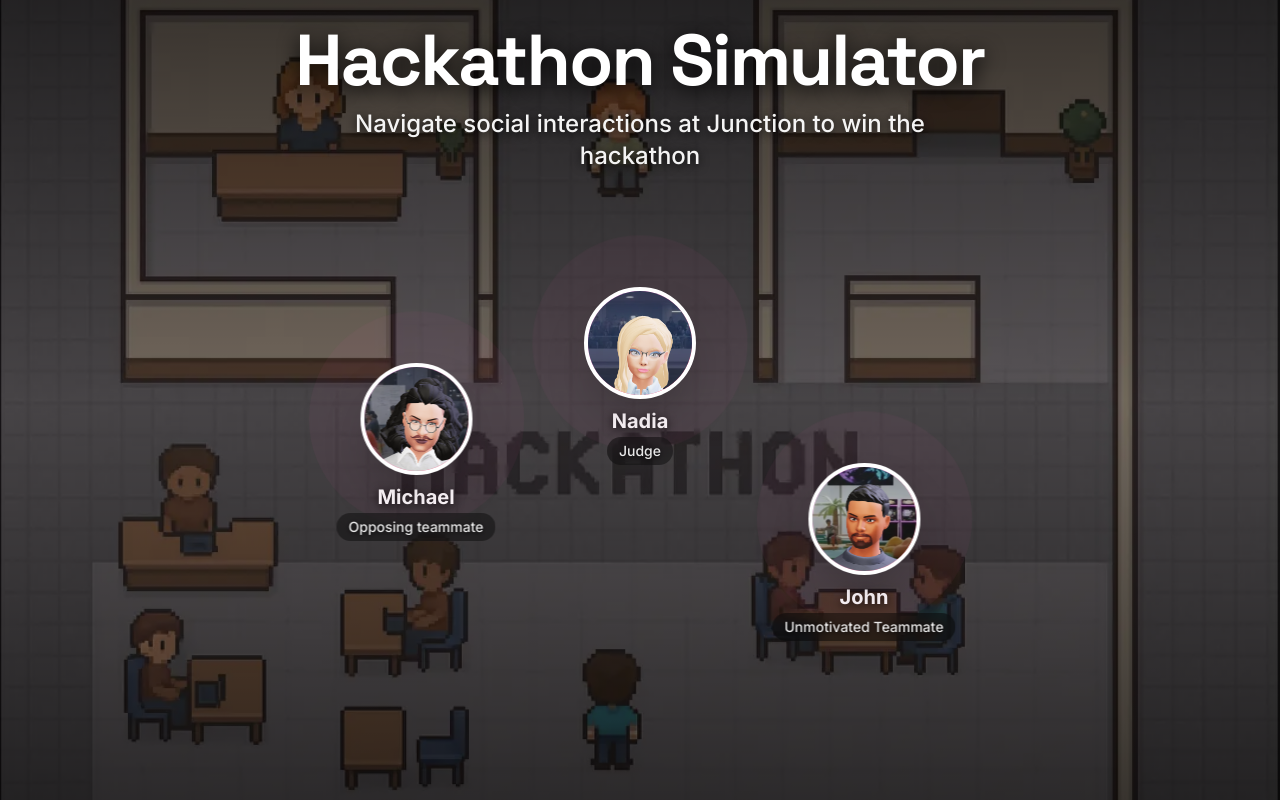
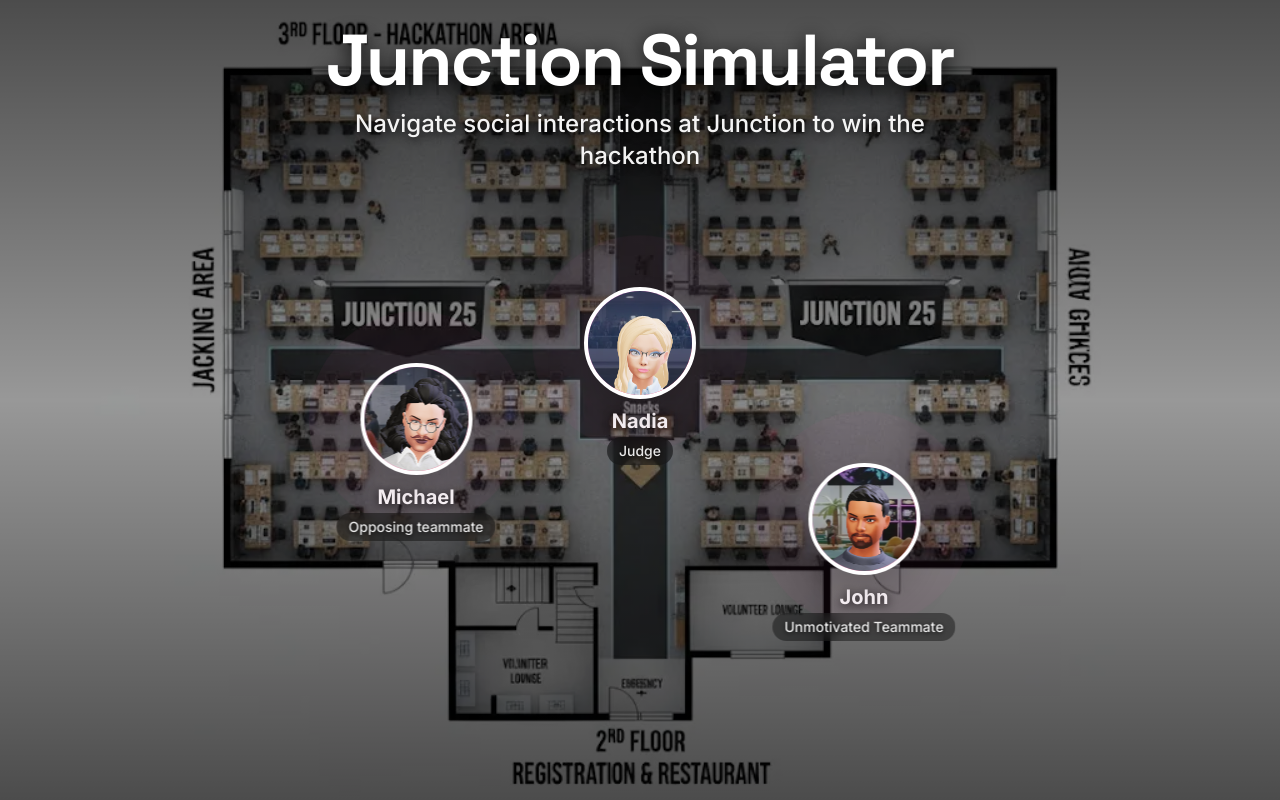
Before and after one commit to LorensoD/junction2025, a Next.js app: page / in a window 1280 px wide. Built offline with nearby package versions, Linux system fonts and the light colour scheme.

Commit message:
Junction title and new map

```diff
--- a/app/page.tsx
+++ b/app/page.tsx
@@ -22,8 +22,8 @@ export default function Home() {
       <main className="relative z-10 min-h-screen flex flex-col">
         {/* Header */}
         <div className="text-center pt-6 pb-8 px-4">
-          <h1 className="text-4xl md:text-7xl font-bold mb-3 text-white tracking-tight" style={{ textShadow: '0 4px 20px rgba(0,0,0,0.9)' }}>
-            Hackathon Simulator
+          <h1 className="text-5xl md:text-7xl mb-3 text-white tracking-tight font-black" style={{ textShadow: '0 4px 20px rgba(0,0,0,0.9)' }}>
+            Junction Simulator
           </h1>
           <p className="text-base md:text-2xl text-white/95 font-medium max-w-2xl mx-auto" style={{ textShadow: '0 2px 10px rgba(0,0,0,0.8)' }}>
             Navigate social interactions at Junction to win the hackathon
```
Also changed, not shown: public/map.jpg.webp.
